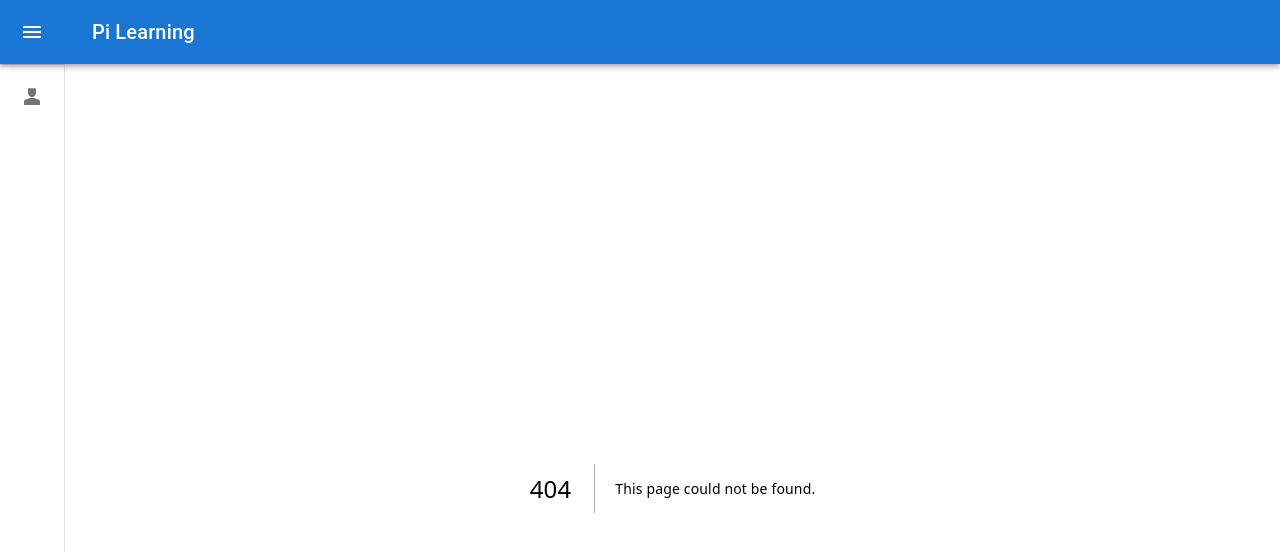
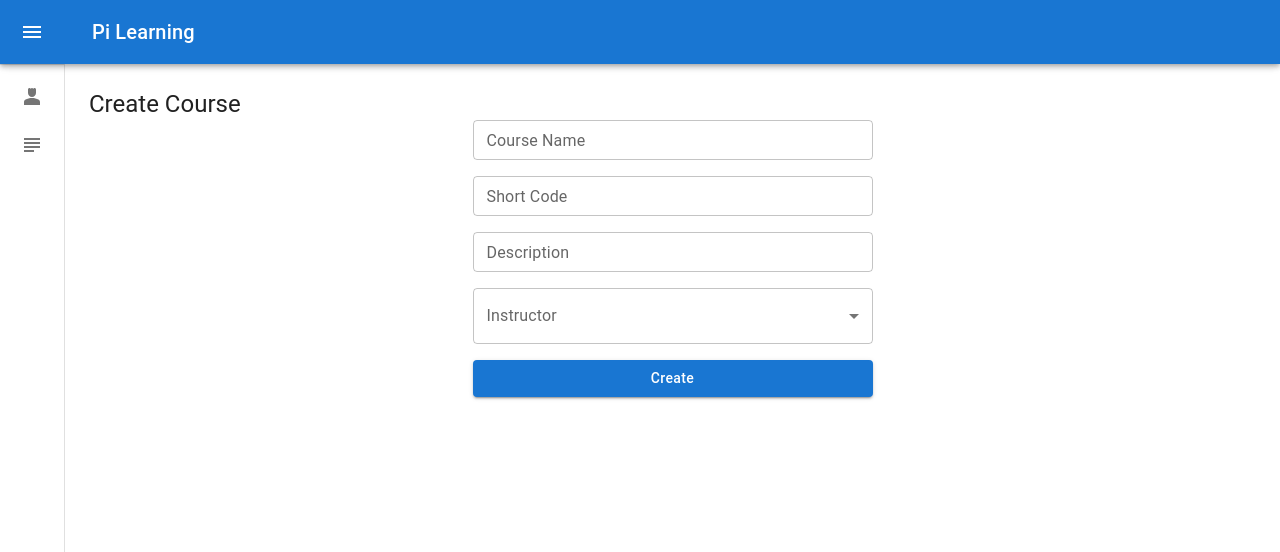
Before and after one commit to kaushalkoladiya/pi-learning, a Next.js app in the folder client/: page /admin/course/create in a window 1280 px wide. Before the commit this address had no page. Shown: the top 552 px of the page. Built offline with nearby package versions, Linux system fonts and the light colour scheme.

Commit message:
chore: Add admin course page and create course page

```diff
--- /dev/null
+++ b/client/src/app/admin/course/create/page.js
@@ -0,0 +1,123 @@
+'use client';
+
+import styled from '@emotion/styled';
+import { Box, Button, FormControl, InputLabel, MenuItem, Select, TextField, Typography } from '@mui/material';
+import { useRouter } from 'next/navigation';
+import React, { useState } from 'react'
+
+const CreateCourse = () => {
+  const router = useRouter();
+
+  const [courseName, setCourseName] = useState('');
+  const [shortCode, setShortCode] = useState('');
+  const [description, setDescription] = useState('');
+  const [instructor, setInstructor] = useState('');
+
+  const [errors, setErrors] = useState({
+    courseName: '',
+    shortCode: '',
+    description: '',
+    instructor: '',
+  });
+
+  const handleSubmit = (e) => {
+    e.preventDefault();
+    console.log({ courseName, shortCode, description, instructor });
+
+    // Validate form
+    const errors = {};
+    if (!courseName) {
+      errors.courseName = 'Course name is required';
+    }
+    if (!shortCode) {
+      errors.shortCode = 'Short code is required';
+    }
+    if (!description) {
+      errors.description = 'Description is required';
+    }
+    if (!instructor) {
+      errors.instructor = 'Instructor is required';
+    }
+    setErrors(errors);
+
+    if (Object.keys(errors).length > 0) {
+      return;
+    }
+
+
+    // Send data to server
+
+    // Redirect to course page
+    router.push('/admin/course');
+  };
+
+
+  return (
+    <Box>
+      <Box>
+        <Typography variant="h5">Create Course</Typography>
+      </Box>
+      <Box>
+        <Form onSubmit={handleSubmit}>
+          <TextField
+            fullWidth
+            label="Course Name"
+            type='text'
+            value={courseName}
+            onChange={(e) => setCourseName(e.target.value)}
+            error={!!errors.courseName}
+            helperText={errors.courseName}
+          />
+
+          <TextField
+            fullWidth
+            label="Short Code"
+            type='text'
+            value={shortCode}
+            onChange={(e) => setShortCode(e.target.value)}
+            error={!!errors.shortCode}
+            helperText={errors.shortCode}
+          />
+
+          <TextField
+            fullWidth
+            label="Description"
+            type='text'
+            value={description}
+            onChange={(e) => setDescription(e.target.value)}
+            error={!!errors.description}
+            helperText={errors.description}
+          />
+
+          <FormControl fullWidth>
+            <InputLabel id="instructor">Instructor</InputLabel>
+            <Select
+              labelId="instructor"
+              value={instructor}
+              label="Instructor"
+              onChange={(e) => setInstructor(e.target.value)}
+            >
+              <MenuItem value={10}>Ten</MenuItem>
+              <MenuItem value={20}>Twenty</MenuItem>
+              <MenuItem value={30}>Thirty</MenuItem>
+            </Select>
+          </FormControl>
+
+          <Button type="submit" variant="contained" color="primary">
+            Create
+          </Button>
+        </Form>
+      </Box>
+    </Box>
+  )
+}
+
+export default CreateCourse
+
+const Form = styled.form`
+  display: flex;
+  flex-direction: column;
+  gap: 16px;
+  max-width: 400px;
+  margin: 0 auto;
+`;
--- a/client/src/components/Navbar/index.js
+++ b/client/src/components/Navbar/index.js
@@ -16,8 +16,10 @@ import ListItem from '@mui/material/ListItem';
 import ListItemButton from '@mui/material/ListItemButton';
 import ListItemIcon from '@mui/material/ListItemIcon';
 import ListItemText from '@mui/material/ListItemText';
+import { useRouter } from 'next/navigation';
+
 import Person4Icon from '@mui/icons-material/Person4';
-import { useRouter } from 'next/navigation';
+import SubjectIcon from '@mui/icons-material/Subject';
 
 const drawerWidth = 240;
 
@@ -91,6 +93,11 @@ const ADMIN_ROUTES = [
     text: 'Instructor',
     icon: <Person4Icon />,
     path: '/admin/instructor',
+  },
+  {
+    text: 'Course',
+    icon: <SubjectIcon />,
+    path: '/admin/course',
   }
 ];
 
```
Also changed, not shown: client/src/app/admin/course/[id]/page.js (added, +129 -0 lines), client/src/app/admin/course/page.js (added, +88 -0 lines).
